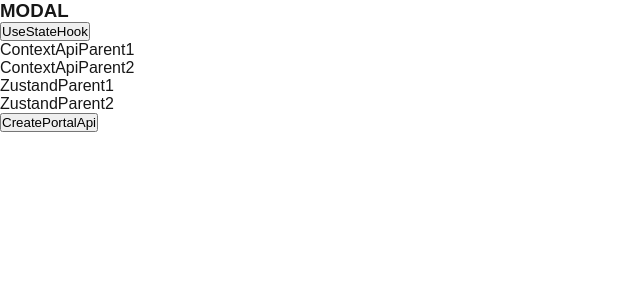
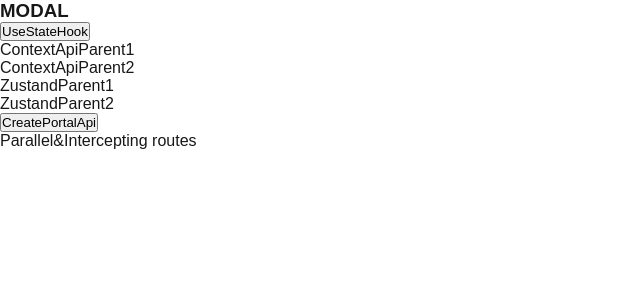
Before and after one commit to yeonhwakim/next-modal, a Next.js app: page / in a window 1280 px wide. Shown: the top 300 px of the page, without its empty margins (0-640 px from the left). Built offline with nearby package versions, Linux system fonts and the light colour scheme.

Commit message:
parallel and intercepting routes로 modal 띄우기

```diff
--- /dev/null
+++ b/src/app/@modal/default.tsx
@@ -0,0 +1,3 @@
+export default function Default() {
+  return null
+}
--- a/src/app/layout.tsx
+++ b/src/app/layout.tsx
@@ -22,8 +22,10 @@ export const metadata: Metadata = {
 
 export default function RootLayout({
   children,
+  modal
 }: Readonly<{
   children: React.ReactNode;
+  modal: React.ReactNode
 }>) {
   return (
     <html lang="en">
@@ -32,8 +34,9 @@ export default function RootLayout({
           {children}
           <ContextApiModal />
           <ZustandLibModal />
-          <div id="portal" />
         </ModalProvider>
+        <div id="portal" />
+        {modal}
       </body>
     </html>
   );
--- a/src/app/page.tsx
+++ b/src/app/page.tsx
@@ -16,6 +16,7 @@ export default function Home() {
       <Link href="/ZustandLibParent2">ZustandParent2</Link>
       <br />
       <CreatePortalApi />
+      <Link href="/modal">Parallel&Intercepting routes</Link>
     </>
   );
 }
```
Also changed, not shown: src/app/@modal/(.)modal/page.tsx (added, +10 -0 lines), src/app/modal/page.tsx (added, +10 -0 lines).
